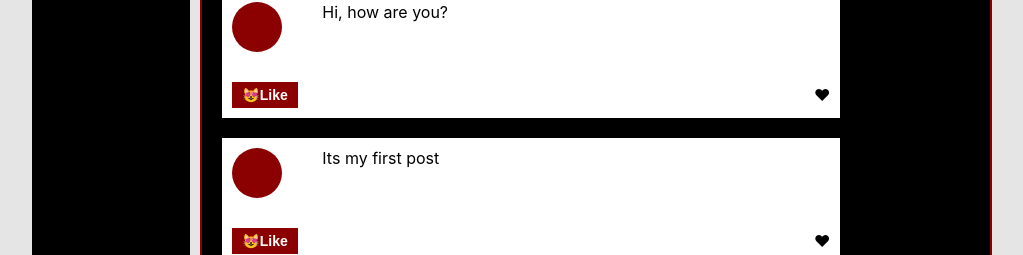
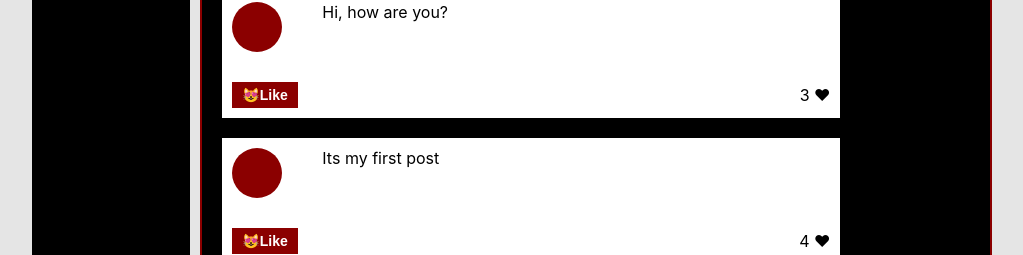
Before and after one commit to Rubikorp/Social-samurai, a React (Create React App) app: page /profile in a window 1280 px wide. Shown: the part 697-952 px from the top of the page, without its empty margins (128-1151 px from the left). Built offline with nearby package versions, Linux system fonts and the light colour scheme.

Commit message:
lesson 28 выносим данные в index.js: 1. перекинул из Dialogs.jsx и MyPosts.jsx через пропсы в index.js 2. создал структуру проекта, разделил на компоненты Dialogs.jsx

```diff
--- a/src/App.js
+++ b/src/App.js
@@ -11,7 +11,7 @@ import { BrowserRouter, Routes, Route } from "react-router-dom";
 
 
 
-function App() {
+function App(props) {
   return (
       <BrowserRouter>
           <div className="app-wrapper">
@@ -19,8 +19,8 @@ function App() {
               <Nav />
               <div className="app-wrapper-content">
                   <Routes>
-                      <Route path="/profile" element={<Profile />} />
-                      <Route path="/dialogs/*" element={<Dialogs />} />
+                      <Route path="/profile" element={<Profile postData={props.postData}/>} />
+                      <Route path="/dialogs/*" element={<Dialogs dialogsData={props.dialogsData} messagesData={props.messagesData}/>} />
                       <Route path="/news" element={<News />} />
                       <Route path="/music" element={<Music />} />
                       <Route path="/settings" element={<Settings />} />
--- a/src/components/Dialogs/Dialogs.jsx
+++ b/src/components/Dialogs/Dialogs.jsx
@@ -1,45 +1,14 @@
 import React from "react";
-import s from "./Dialogs.module.css"
-import {NavLink} from "react-router-dom";
+import s  from "./Dialogs.module.css"
+import DialogsItem from "./DialogsItem/DialogsItem";
+import Message from "./Messages/Message";
 
-const DialogsItem = (props) => {
-    let path = "/dialogs/" + props.id
-    return (
-        <div>
-            <NavLink
-                className={navData => navData.isActive ? s.active : s.item}
-                to={path}
-            >{props.name}</NavLink>
-        </div>
-    )
-}
-
-const Message = (props) => {
-    return (
-        <div className={s.message}>
-            {props.message}
-        </div>
-    )
-}
 
 const Dialogs = (props) => {
-    let dialogsData = [
-        {id:1, name: 'Ruslan'},
-        {id:2, name: 'Roman'},
-        {id:3, name: 'Elina'},
-        {id:4, name: 'Victor'},
-        {id:5, name: 'Dmitriy'},
-        {id:6, name: 'Aleksey'},
-    ]
-    let messagesData = [
-        {id:1, message: 'HI'},
-        {id:2, message: 'How are you?'},
-        {id:3, message: 'Ruslan'},
-    ]
-    let dialogsElement = dialogsData
-        .map(dialog => <DialogsItem name={dialog.name} id={dialog.id} />)
-    let messageElement = messagesData
-        .map(m => <Message message={m.message} />)
+    let dialogsElement = props.dialogsData
+        .map(dialog => (<DialogsItem name={dialog.name} id={dialog.id} />));
+    let messageElement = props.messagesData
+        .map(m => (<Message message={m.message} />));
     return (
         <div className='container bg height__8vh'>
             <h2 className={s.header}>Dialogs</h2>
--- /dev/null
+++ b/src/components/Dialogs/DialogsItem/DialogsItem.jsx
@@ -0,0 +1,17 @@
+import React from "react";
+import s  from "../Dialogs.module.css"
+import {NavLink} from "react-router-dom";
+
+const DialogsItem = (props) => {
+    let path = "/dialogs/" + props.id
+    return (
+        <div>
+            <NavLink
+                className={navData => navData.isActive ? s.active : s.item}
+                to={path}
+            >{props.name}</NavLink>
+        </div>
+    )
+}
+
+export default DialogsItem
--- /dev/null
+++ b/src/components/Dialogs/Messages/Message.jsx
@@ -0,0 +1,14 @@
+import React from "react";
+import s  from "../Dialogs.module.css"
+
+
+
+const Message = (props) => {
+    return (
+        <div className={s.message}>
+            {props.message}
+        </div>
+    )
+}
+
+export default Message
--- a/src/components/Profile/MyPosts/MyPosts.jsx
+++ b/src/components/Profile/MyPosts/MyPosts.jsx
@@ -3,13 +3,11 @@ import React from "react";
 import Post from "./Post/Post"
 import {Btn} from "../../UI/Buttons"
 
-const MyPosts = () => {
-    let postData = [
-        {id:1, message:'Hi, how are you?', like: 3},
-        {id:2, message:'Its my first post', like: 4}
-    ]
-    let postElement = postData
-        .map(p => <Post message={p.message} likeCoun={p.like} />)
+
+
+const MyPosts = (props) => {
+    let postElement = props.postData
+        .map(p => (<Post message={p.message} likesCount={p.like} />))
     return (
         <div className={s.containe}>
             <div className='color__font__white'>My post</div>
--- a/src/components/Profile/Profile.jsx
+++ b/src/components/Profile/Profile.jsx
@@ -5,13 +5,13 @@ import ProfileInfo from "../ProfileInfo/ProfileInfo";
 import s from "./Profile.module.css"
 import MyPosts from "./MyPosts/MyPosts.jsx"
 
-const Profile = () => {
+const Profile = (props) => {
     return (
         <div className={s.content}>
             <img className={s.content__img} src={BgProfile}/>
             <div className='container'>
                 <ProfileInfo />
-                <MyPosts />
+                <MyPosts postData={props.postData}/>
             </div>
         </div>
     )
--- a/src/index.js
+++ b/src/index.js
@@ -4,10 +4,30 @@ import './index.css';
 import App from './App';
 import reportWebVitals from './reportWebVitals';
 
+
+let postData = [
+    {id:1, message:'Hi, how are you?', like: 3},
+    {id:2, message:'Its my first post', like: 4}
+];
+let dialogsData = [
+    {id:1, name: 'Ruslan'},
+    {id:2, name: 'Roman'},
+    {id:3, name: 'Elina'},
+    {id:4, name: 'Victor'},
+    {id:5, name: 'Dmitriy'},
+    {id:6, name: 'Aleksey'},
+];
+let messagesData = [
+    {id:1, message: 'HI'},
+    {id:2, message: 'How are you?'},
+    {id:3, message: 'Ruslan'},
+];
+
 const root = ReactDOM.createRoot(document.getElementById('root'));
+
 root.render(
-  <React.StrictMode>
-    <App />
+    <React.StrictMode>
+    <App postData={postData} messagesData={messagesData} dialogsData={dialogsData}/>
   </React.StrictMode>
 );
 
```
